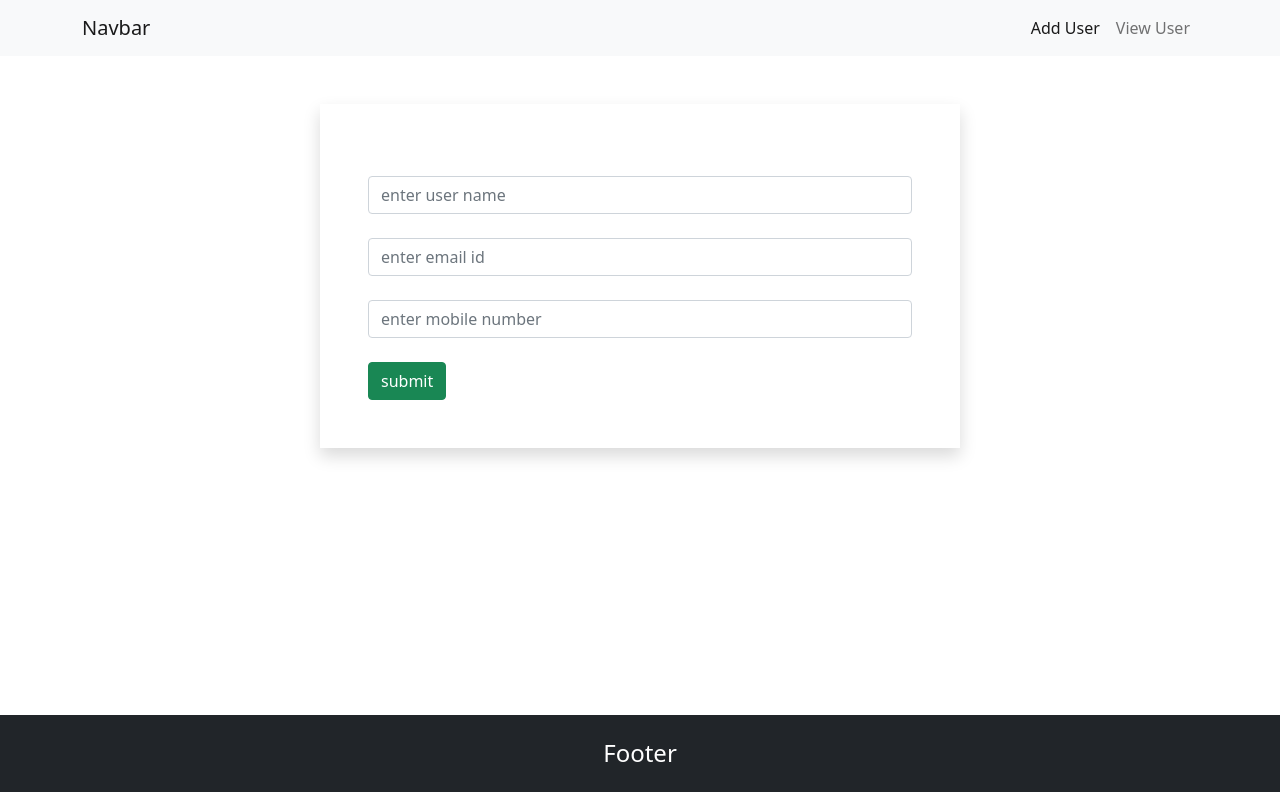
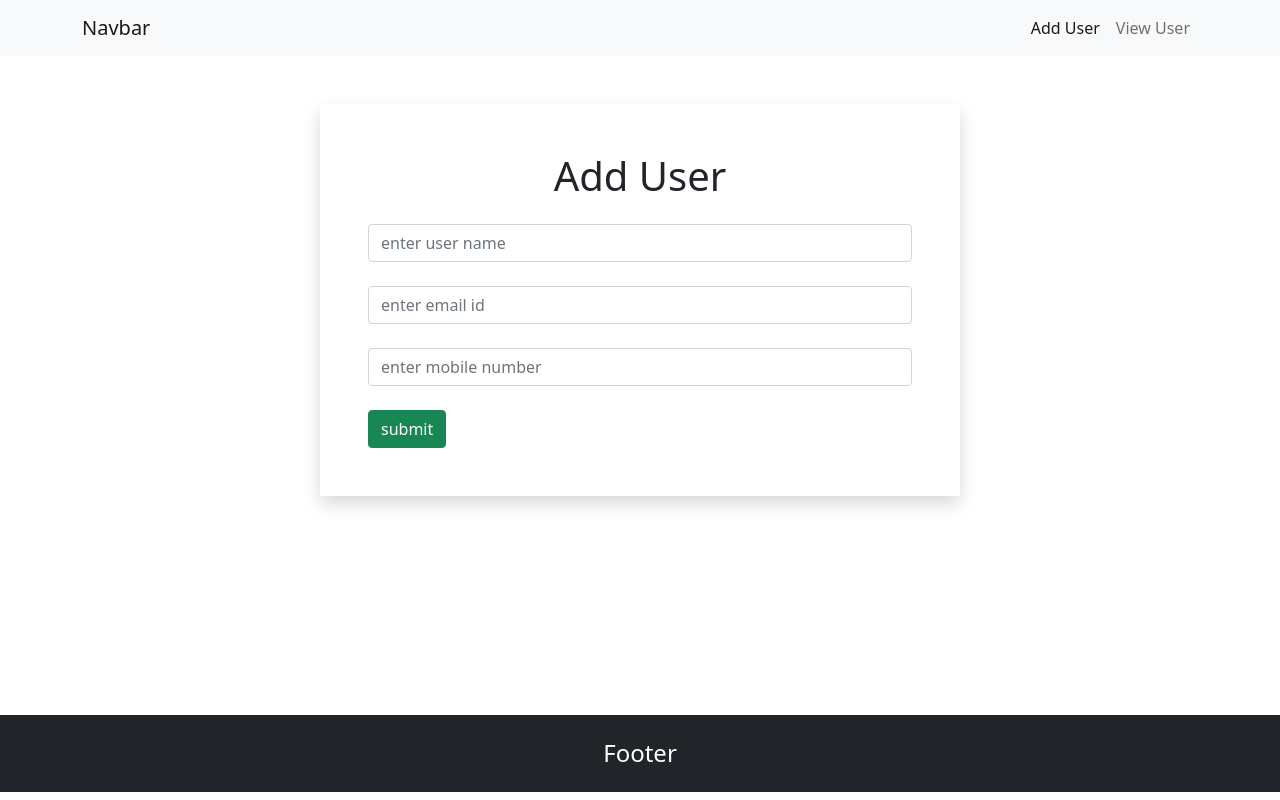
Before and after one commit to Intissar-Balhoudi/next-app, a Next.js app: page / in a window 1280 px wide. Built offline with nearby package versions, Linux system fonts and the light colour scheme.

Commit message:
commit 8

```diff
--- a/src/app/addUser/page.jsx
+++ b/src/app/addUser/page.jsx
@@ -20,8 +20,9 @@ const AddUser = () => {
     };
     return (
         <>
-            <div className="col-lg-6 mx-auto my-5 p-5 shadow mt-5"  >
+            <div className="col-lg-6 mx-auto my-5 p-5 shadow mt-5" style={{    marginTop: "10rem !important" }}>
                 <form action="" method="post" onSubmit={handleSubmit(signup)}>
+                    <h1 className='text-center'>Add User</h1>
                     <div className="mt-4">
                         <input type="text" {...register('user_name')} placeholder='enter user name' className='form-control' />
                     </div>
```
